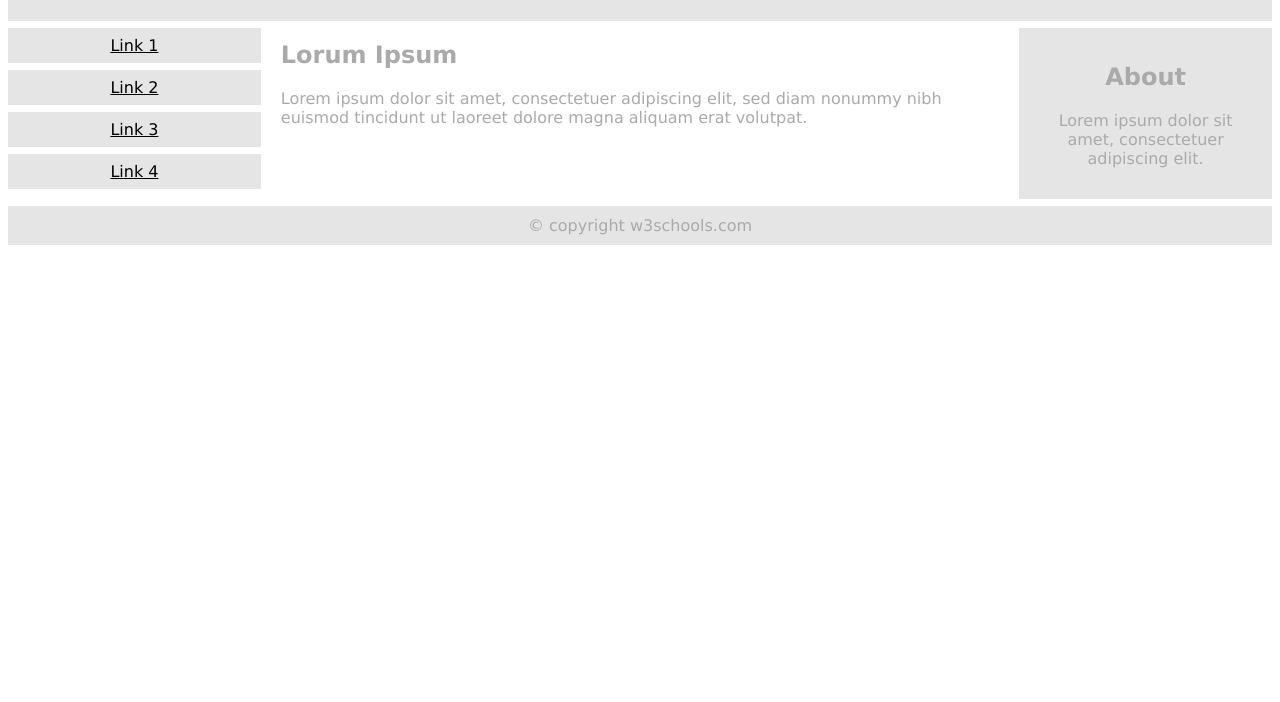
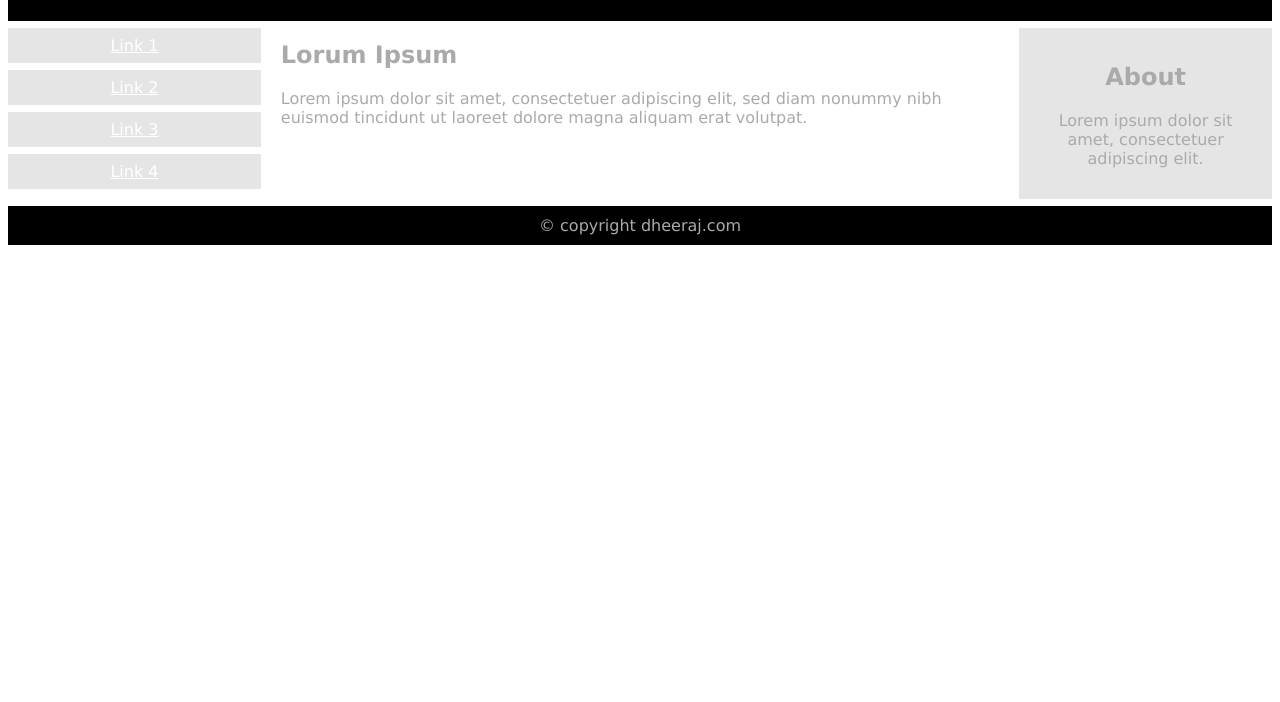
Before and after one commit to dheerajpal1/test, a plain HTML site: page index.html in a window 1280 px wide. Shown: the part 98-800 px from the top of the page. Drawn offline with Linux system fonts and the light colour scheme.

Commit message:
Update index.html

```diff
--- a/index.html
+++ b/index.html
@@ -17,7 +17,7 @@
   margin-top:7px;
   display:block;
   width:100%;
-  color:black;
+  color:white;
 }
 .main {
   float:left;
@@ -43,7 +43,7 @@
 </head>
 <body style="font-family:Verdana;color:#aaaaaa;">
 
-<div style="background-color:#e5e5e5;padding:15px;text-align:center;">
+<div style="background-color:#000;padding:15px;text-align:center;">
   <h1>Hello World</h1>
 </div>
 
@@ -66,7 +66,7 @@
   </div>
 </div>
 
-<div style="background-color:#e5e5e5;text-align:center;padding:10px;margin-top:7px;">© copyright w3schools.com</div>
+<div style="background-color:#000;text-align:center;padding:10px;margin-top:7px;">© copyright dheeraj.com</div>
 
 </body>
 </html>
```
